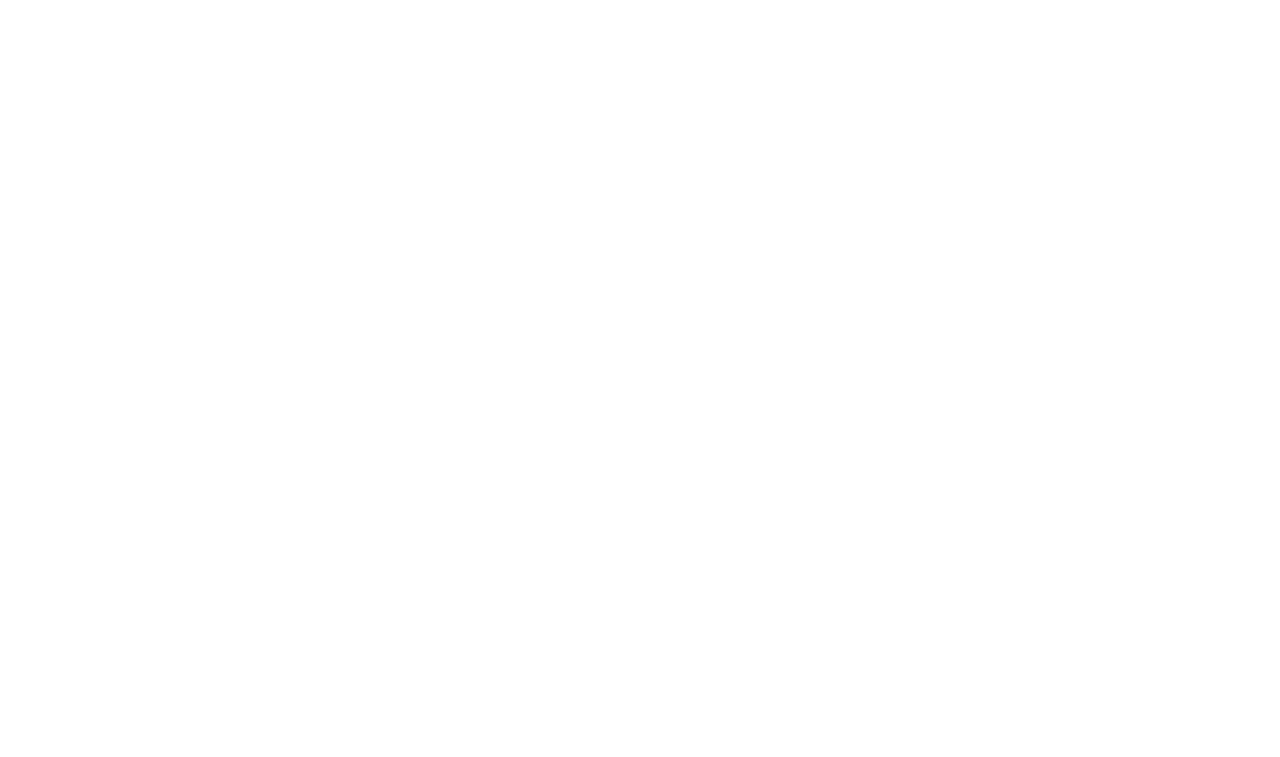
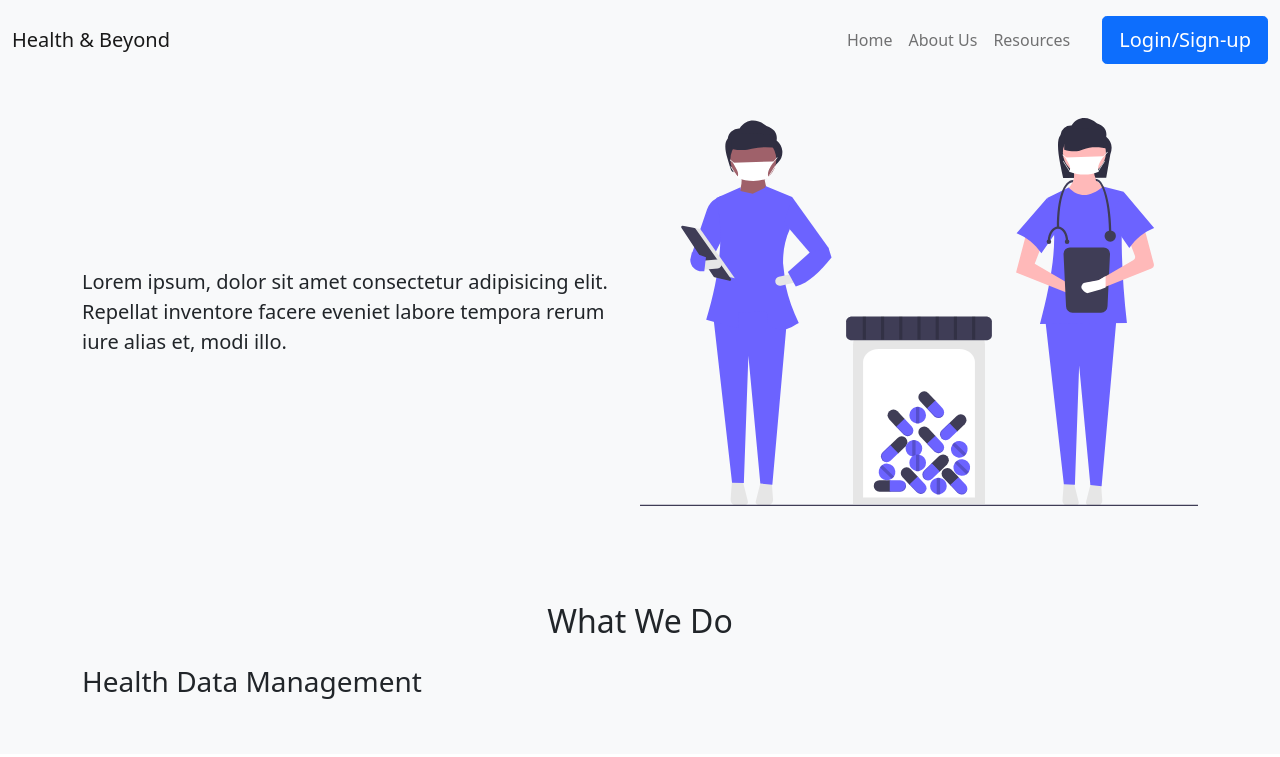
Before and after one commit to iamaritra01/webocode, a plain HTML site: page index.html in a window 1280 px wide. Drawn offline with nearby package versions, Linux system fonts and the light colour scheme.

Commit message:
initial design

```diff
--- a/index.css
+++ b/index.css
@@ -0,0 +1,5 @@
+body:before{
+    display: block;
+    content: '';
+    height:70px;
+}
--- a/index.html
+++ b/index.html
@@ -1,14 +1,85 @@
 <!DOCTYPE html>
 <html lang="en">
-<head>
-    <meta charset="UTF-8">
-    <meta http-equiv="X-UA-Compatible" content="IE=edge">
-    <meta name="viewport" content="width=device-width, initial-scale=1.0">
-    <link rel="stylesheet" href="index.css">
-    <link rel="stylesheet" href="index.js">
-    <title>Document</title>
-</head>
-<body>
+  <head>
+    <meta charset="UTF-8" />
+    <meta http-equiv="X-UA-Compatible" content="IE=edge" />
+    <meta name="viewport" content="width=device-width, initial-scale=1.0" />
+    <link rel="stylesheet" href="index.css" />
+    <link rel="stylesheet" href="index.js" />
+    <link
+      href="https://cdn.jsdelivr.net/npm/bootstrap@5.0.2/dist/css/bootstrap.min.css"
+      rel="stylesheet"
+      integrity="sha384-EVSTQN3/azprG1Anm3QDgpJLIm9Nao0Yz1ztcQTwFspd3yD65VohhpuuCOmLASjC"
+      crossorigin="anonymous"
+    />
+    <script
+      src="https://cdn.jsdelivr.net/npm/bootstrap@5.0.2/dist/js/bootstrap.bundle.min.js"
+      integrity="sha384-MrcW6ZMFYlzcLA8Nl+NtUVF0sA7MsXsP1UyJoMp4YLEuNSfAP+JcXn/tWtIaxVXM"
+      crossorigin="anonymous"
+    ></script>
+    <title>Health and Beyond</title>
+  </head>
+  <body>
+    <!-----NAVBAR------>
+    <nav class="navbar navbar-expand-lg bg-light navbar-light py-3 fixed-top">
+      <div class="container-fluid">
+        <a href="#" class="navbar-brand">Health & Beyond</a>
+        <button
+          class="navbar-toggler"
+          type="button"
+          data-bs-toggle="collapse"
+          data-bs-target="#navmenu"
+        >
+          <span class="navbar-toggler-icon"></span>
+        </button>
+        <div class="collapse navbar-collapse" id="navmenu">
+          <ul class="navbar-nav ms-auto mx-4">
+            <li class="nav-item">
+              <a href="#home" class="nav-link">Home</a>
+            </li>
+            <li class="nav-item">
+              <a href="about_us.html" class="nav-link">About Us</a>
+            </li>
+            <li class="nav-item">
+              <a href="resources.html" class="nav-link">Resources</a>
+            </li>
+          </ul>
+          <a href="" class="btn btn-primary btn-lg">Login/Sign-up</a>
+        </div>
+      </div>
+    </nav>
 
-</body>
+    <!----Home Section--->
+    <section class="bg-light p-5 text-center text-sm-start">
+        <div class="container">
+          <div class="d-sm-flex align-items-center justify-content-between">
+            <div>
+              <h1>
+
+              </h1>
+              <p class="lead my-4">
+               Lorem ipsum, dolor sit amet consectetur adipisicing elit. Repellat inventore facere eveniet labore tempora rerum iure alias et, modi illo.
+              </p>
+              <!-- <button class="btn btn-primary btn-lg" data-bs-toggle="modal" data-bs-target="#enroll">Start Enrollment</button> -->
+            </div>
+
+            <img
+              class="img-fluid w-50 d-none d-sm-block"
+              src="images/home.svg"
+              alt=""
+            />
+          </div>
+        </div>
+      </section>
+
+      <!--What We Do---->
+      <section class="bg-light p-5 text-center">
+          <div class="container">
+              <h2>What We Do</h2>
+              <div class="d-flex">
+                  <h3 class="mt-3">Health Data Management</h3>
+              </div>
+          </div>
+      </section>
+  </body>
 </html>
```
Also changed, not shown: images/home.svg (added).
